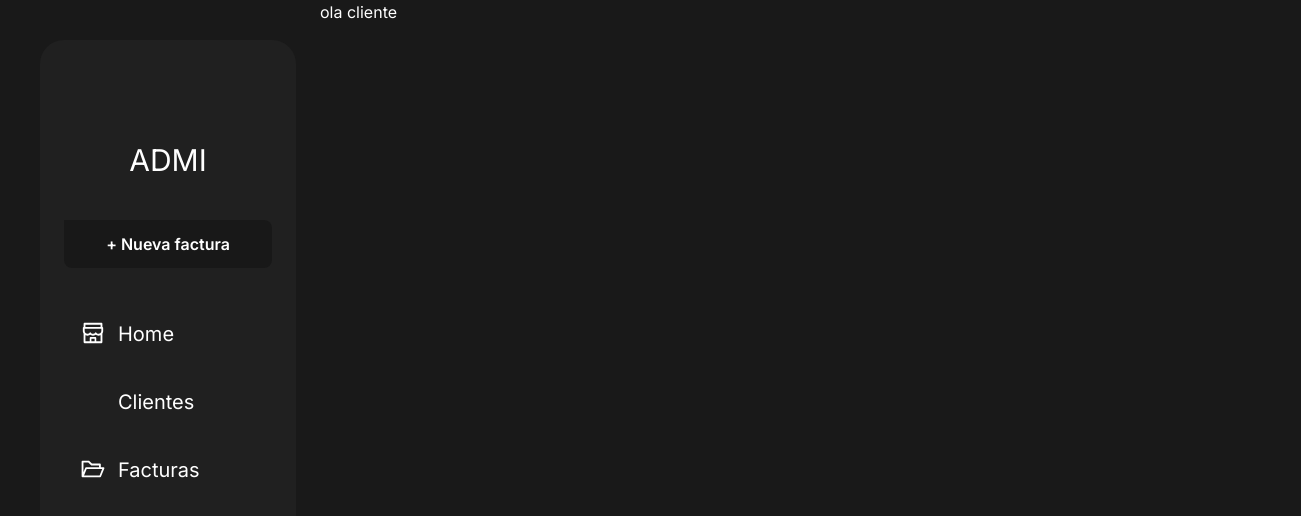
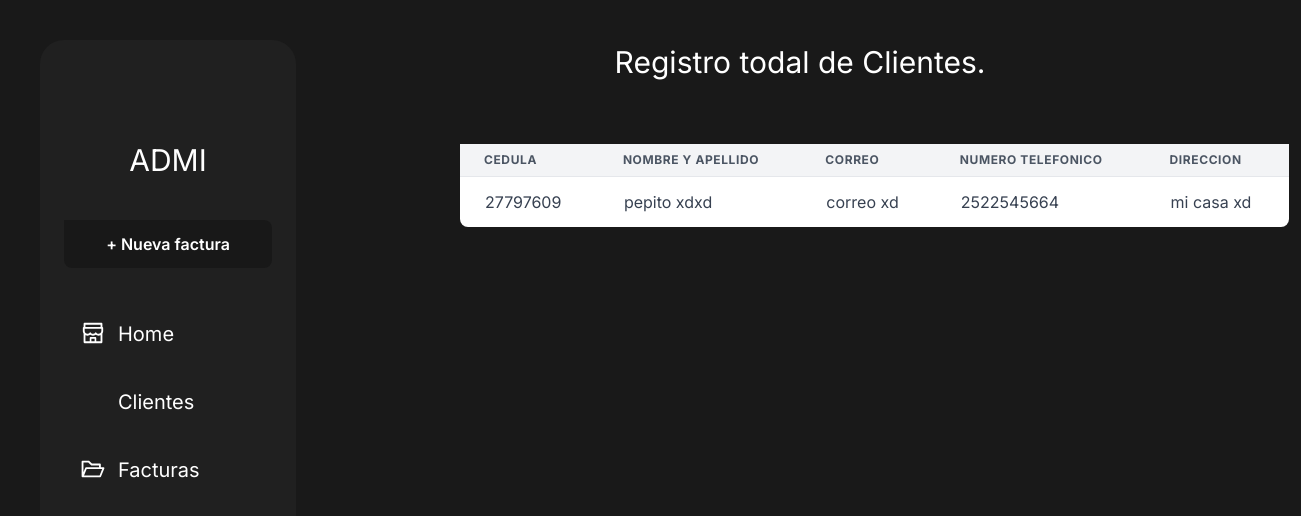
Before and after one commit to Tghoz/Project_Uni, a Next.js app in the folder my_system/: page /clientes in a window 1280 px wide. Shown: the top 516 px of the page, 1301 px wide, since content can reach past the window. Built offline with nearby package versions, Linux system fonts and the light colour scheme; some icons are missing.

Commit message:
pages new add

```diff
--- a/my_system/src/app/(grup)/clientes/page.jsx
+++ b/my_system/src/app/(grup)/clientes/page.jsx
@@ -1,5 +1,66 @@
 import React from "react";
 
 export default function page() {
-  return <div>ola cliente</div>;
+  return (
+    <div className="flex  mt-11">
+      <div className="flex w-full  justify-center  ">
+        <h1 className="text-3xl text-center">Registro todal de Clientes.</h1>
+      </div>
+
+      <div className=" absolute ml-32  top-36  w-8/12  z-0    ">
+        <div className="mx-3 flex ">
+          <table className="border-collapse table-auto w-full  whitespace-no-wrap bg-white table-striped   rounded-lg">
+            <thead>
+              <tr className="text-left rounded-lg  ">
+                <th className="bg-gray-100 sticky top-0 border-b border-gray-200 px-6 py-2 text-gray-600 font-bold tracking-wider uppercase text-xs ">
+                  Cedula
+                </th>
+                <th className="bg-gray-100 sticky top-0 border-b border-gray-200 px-6 py-2 text-gray-600 font-bold tracking-wider uppercase text-xs ">
+                  Nombre y Apellido
+                </th>
+                <th className="bg-gray-100 sticky top-0 border-b border-gray-200 px-6 py-2 text-gray-600 font-bold tracking-wider uppercase text-xs ">
+                  Correo
+                </th>
+                <th className="bg-gray-100 sticky top-0 border-b border-gray-200 px-6 py-2 text-gray-600 font-bold tracking-wider uppercase text-xs ">
+                  Numero Telefonico
+                </th>
+                <th className="bg-gray-100 sticky top-0 border-b border-gray-200 px-6 py-2 text-gray-600 font-bold tracking-wider uppercase text-xs ">
+                  Direccion
+                </th>
+              </tr>
+            </thead>
+            <tbody>
+              <tr>
+                <td className="border-dashed border-t border-gray-200 userId">
+                  <span className="text-gray-700 px-6 py-3 flex items-center">
+                    27797609
+                  </span>
+                </td>
+                <td className="border-dashed border-t border-gray-200 firstName">
+                  <span className="text-gray-700 px-6 py-3 flex items-center">
+                    pepito xdxd
+                  </span>
+                </td>
+                <td className="border-dashed border-t border-gray-200 lastName">
+                  <span className="text-gray-700 px-6 py-3 flex items-center">
+                    correo xd
+                  </span>
+                </td>
+                <td className="border-dashed border-t border-gray-200 emailAddress">
+                  <span className="text-gray-700 px-6 py-3 flex items-center">
+                    2522545664
+                  </span>
+                </td>
+                <td className="border-dashed border-t border-gray-200 emailAddress">
+                  <span className="text-gray-700 px-6 py-3 flex items-center">
+                    mi casa xd
+                  </span>
+                </td>
+              </tr>
+            </tbody>
+          </table>
+        </div>
+      </div>
+    </div>
+  );
 }
--- a/my_system/src/app/(grup)/facturas/page.jsx
+++ b/my_system/src/app/(grup)/facturas/page.jsx
@@ -1,5 +1,61 @@
 import React from "react";
 
+
 export default function page() {
-  return <div>ola facutras</div>;
+  return (
+    <div className="flex  mt-11">
+      <div className="flex w-full  justify-center  ">
+        <h1 className="text-3xl text-center">
+         Registro todal de facturas.
+        </h1>
+      </div>
+
+      <div className=" absolute ml-32  top-36  w-8/12  ">
+        <div className="mx-3 flex ">
+          <table className="border-collapse table-auto w-full   whitespace-no-wrap bg-white table-striped relative  rounded-lg">
+            <thead>
+              <tr className="text-left rounded-lg  ">
+                <th className="bg-gray-100 sticky top-0 border-b border-gray-200 px-6 py-2 text-gray-600 font-bold tracking-wider uppercase text-xs ">
+                  ID
+                </th>
+                <th className="bg-gray-100 sticky top-0 border-b border-gray-200 px-6 py-2 text-gray-600 font-bold tracking-wider uppercase text-xs ">
+                  Fecha
+                </th>
+                <th className="bg-gray-100 sticky top-0 border-b border-gray-200 px-6 py-2 text-gray-600 font-bold tracking-wider uppercase text-xs ">
+                  Numero
+                </th>
+                <th className="bg-gray-100 sticky top-0 border-b border-gray-200 px-6 py-2 text-gray-600 font-bold tracking-wider uppercase text-xs ">
+                  clien id
+                </th>
+              </tr>
+            </thead>
+            <tbody>
+              <tr>
+                <td className="border-dashed border-t border-gray-200 userId">
+                  <span className="text-gray-700 px-6 py-3 flex items-center">
+                    1511
+                  </span>
+                </td>
+                <td className="border-dashed border-t border-gray-200 firstName">
+                  <span className="text-gray-700 px-6 py-3 flex items-center">
+                    12/2/2023
+                  </span>
+                </td>
+                <td className="border-dashed border-t border-gray-200 lastName">
+                  <span className="text-gray-700 px-6 py-3 flex items-center">
+                    1
+                  </span>
+                </td>
+                <td className="border-dashed border-t border-gray-200 emailAddress">
+                  <span className="text-gray-700 px-6 py-3 flex items-center">
+                    27797609
+                  </span>
+                </td>
+              </tr>
+            </tbody>
+          </table>
+        </div>
+      </div>
+    </div>
+  );
 }
--- a/my_system/src/components/Modal.jsx
+++ b/my_system/src/components/Modal.jsx
@@ -7,7 +7,7 @@ export function Modal({ setModal_Open }) {
   return (
     <>
       <div
-        className="absolute p-20 top-0 left-0 w-[200vh] h-full backdrop-blur-xl z-10 transition-all duration-500  "
+        className="absolute p-20 top-0 left-0 w-[200vh] h-full backdrop-blur-xl z-50 transition-all duration-500  "
       >
         <div className=" container w-[185vh]  h-[80vh] rounded-3xl bg-[#252525] py-6 px-4 ">
           <div className="">
```
Also changed, not shown: my_system/src/components/Factura.jsx (+31 -31 lines).
